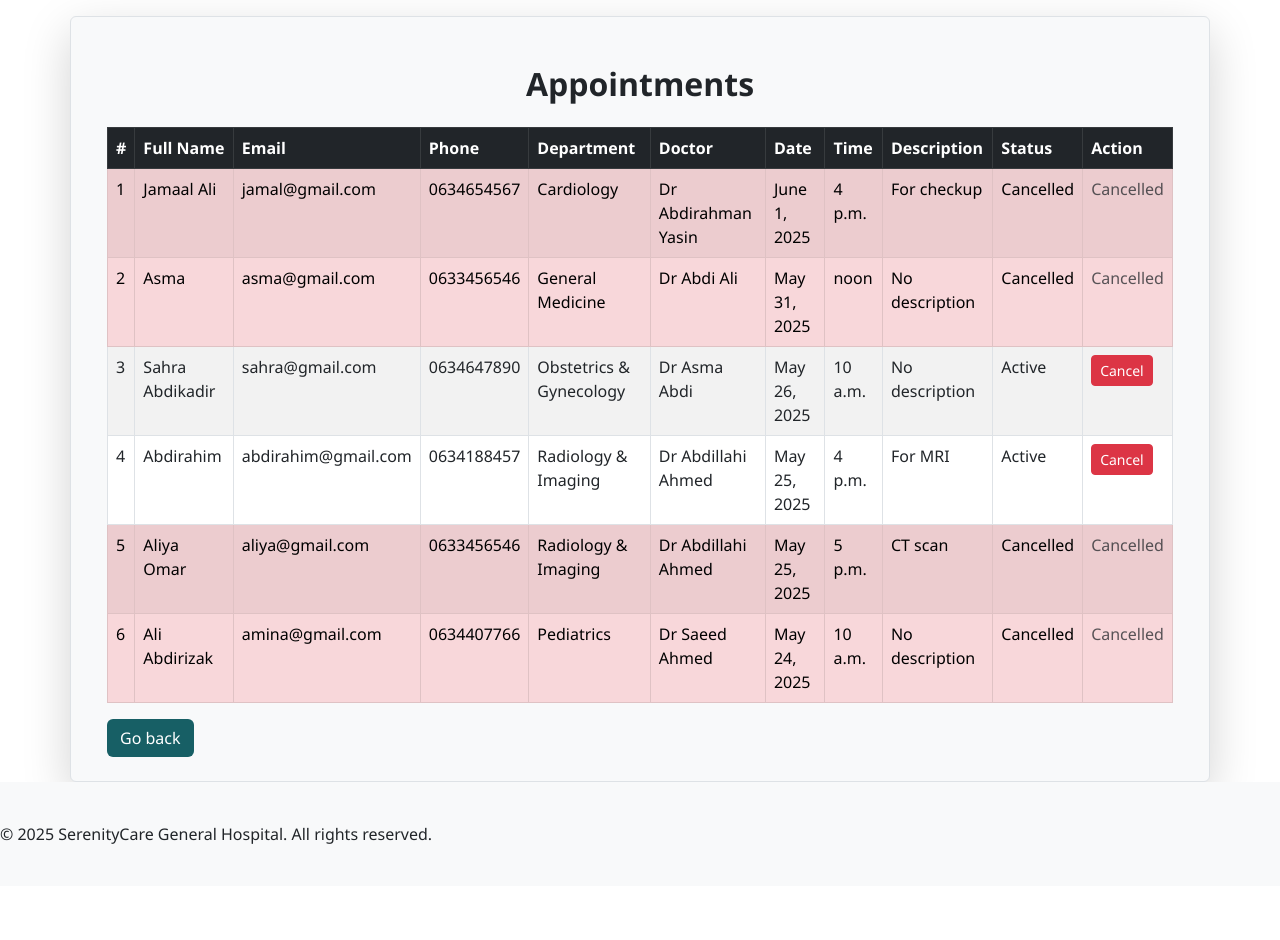
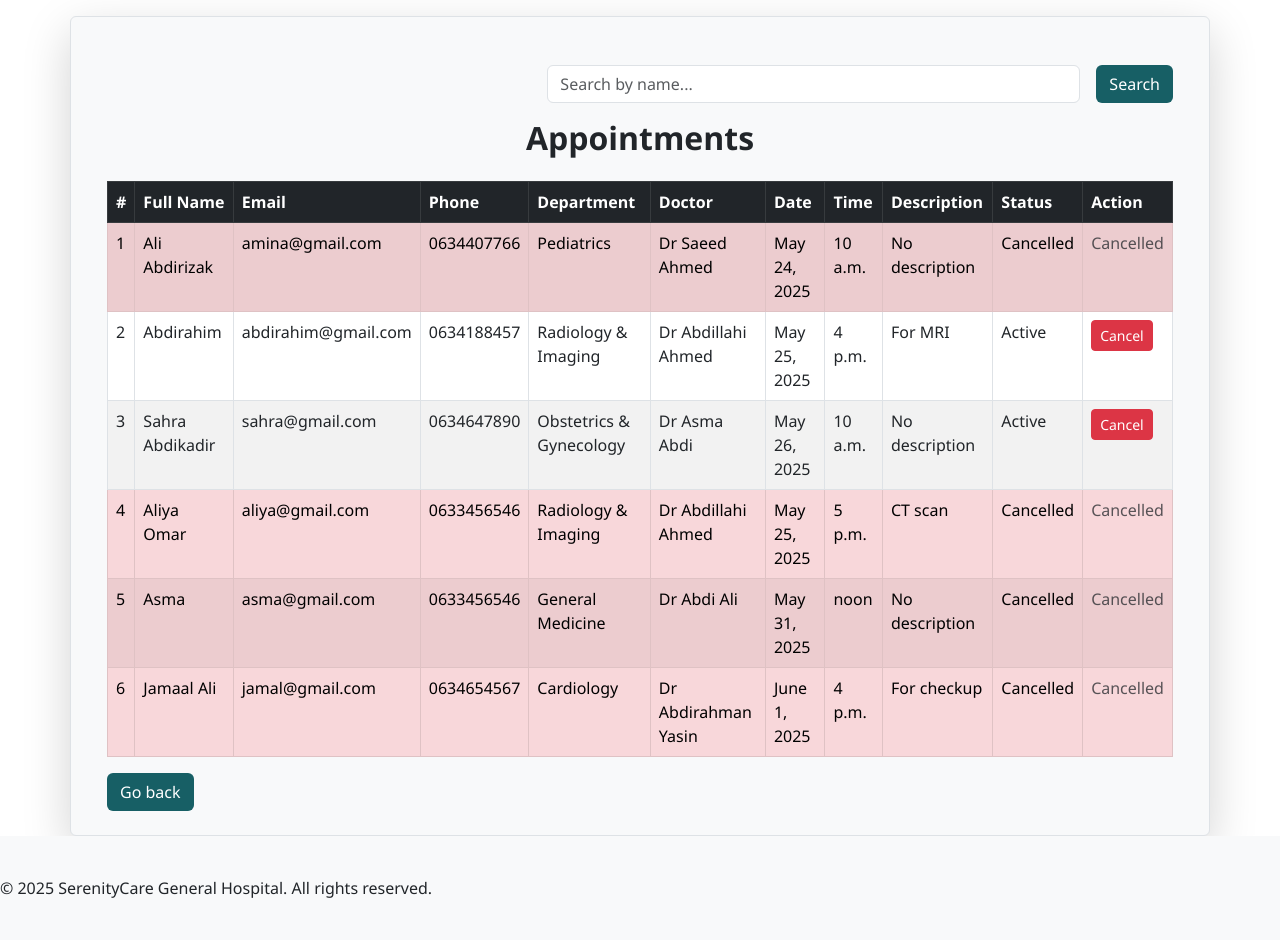
Before and after one commit to najma-se/Hospital_Appointment_sys, a Django app: page /dashboard/appointments/ in a window 1280 px wide. Shown: the part 74-1014 px from the top of the page. Before the commit the page ends 918 px from the top, so only its background shows below. Run offline with Django 5.2, Linux system fonts and the light colour scheme; a user stored in the database is signed in; data comes from the database, SQL or seed files in the repository; some libraries are stand-ins or nearby versions.

Commit message:
Added search bar at appointment_list.html

```diff
--- a/hms/appointmentsystem/views.py
+++ b/hms/appointmentsystem/views.py
@@ -6,6 +6,8 @@ from django.contrib.auth.decorators import login_required, user_passes_test
 from .forms import PatientSignupForm, LoginForm , DoctorForm, AppointmentForm, AdminRegistrationForm, OnlineAppointmentForm
 from django.contrib import messages
 from .models import Doctor, Appointment, OnlineAppointmentRequest
+from django.db.models import Q
+
 
 
 
@@ -125,11 +127,18 @@ def load_doctors(request):
 @admin_required
 def appointment_list(request):
     appointments = Appointment.objects.all().order_by('-appointment_date')
+    query = request.GET.get('q')
+    appointments = Appointment.objects.all()
+    if query:
+        appointments = appointments.filter(
+            Q(full_name__icontains=query) |
+            Q(email__icontains=query)
+        )
+
     context = {
         'appointments': appointments
     }
     return render(request, 'admin/appointment_list.html', context)
-
 @login_required
 @admin_required
 def cancel_appointment(request, pk):
--- a/hms/templates/admin/appointment_list.html
+++ b/hms/templates/admin/appointment_list.html
@@ -3,6 +3,10 @@
 
 {% block content %}
 <div class="container mt-4">
+    <form method="get" action="" class="d-flex justify-content-end my-3">
+        <input type="text" name="q" placeholder="Search by name..." class="form-control w-50 me-3" value="{{ request.GET.q }}">
+        <button type="submit" class="btn text-white" style="background-color: #175f65;">Search</button>
+    </form>
     <h2 class="text-center mb-4 fw-bold">Appointments</h2>
 
     <table class="table table-striped table-bordered">
```
